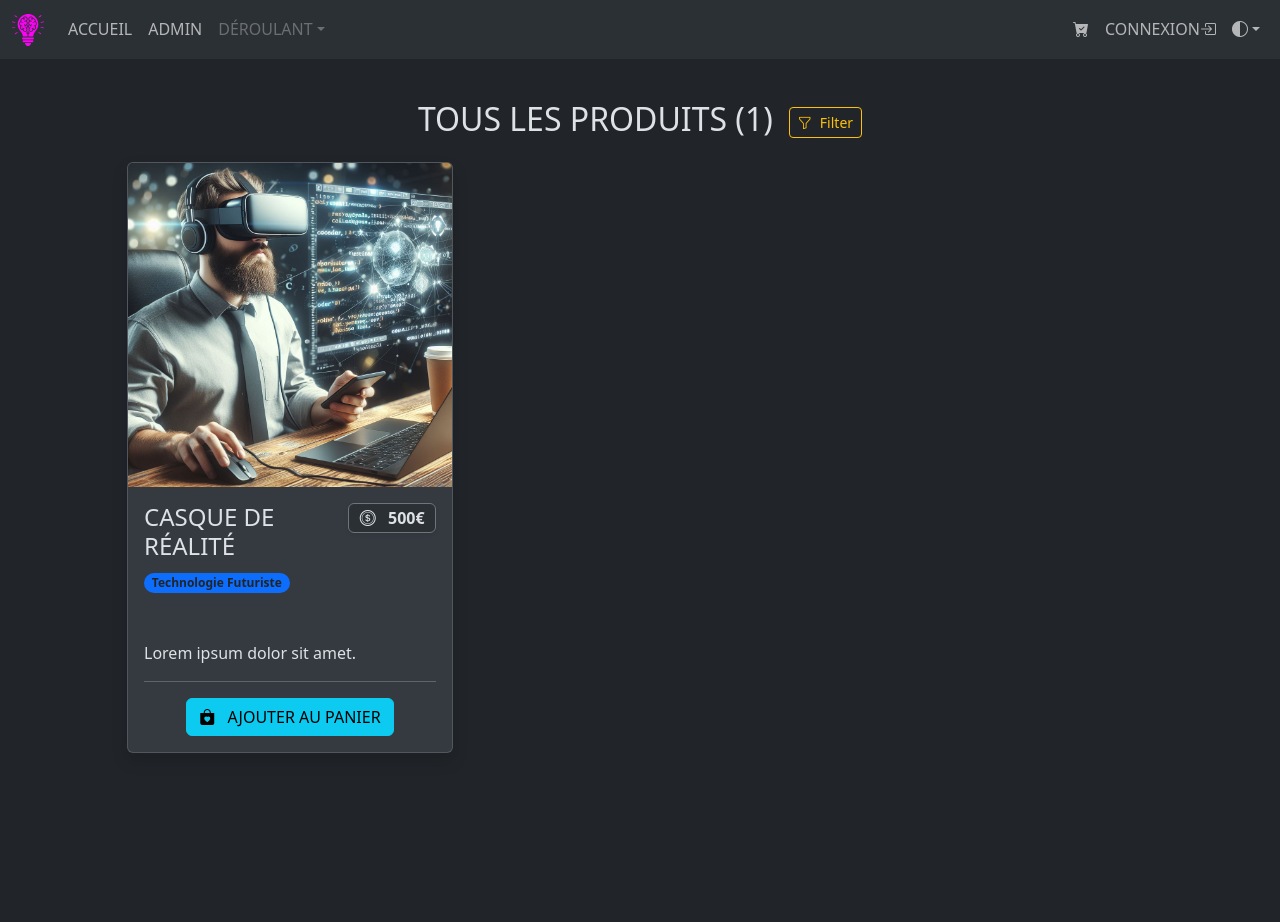
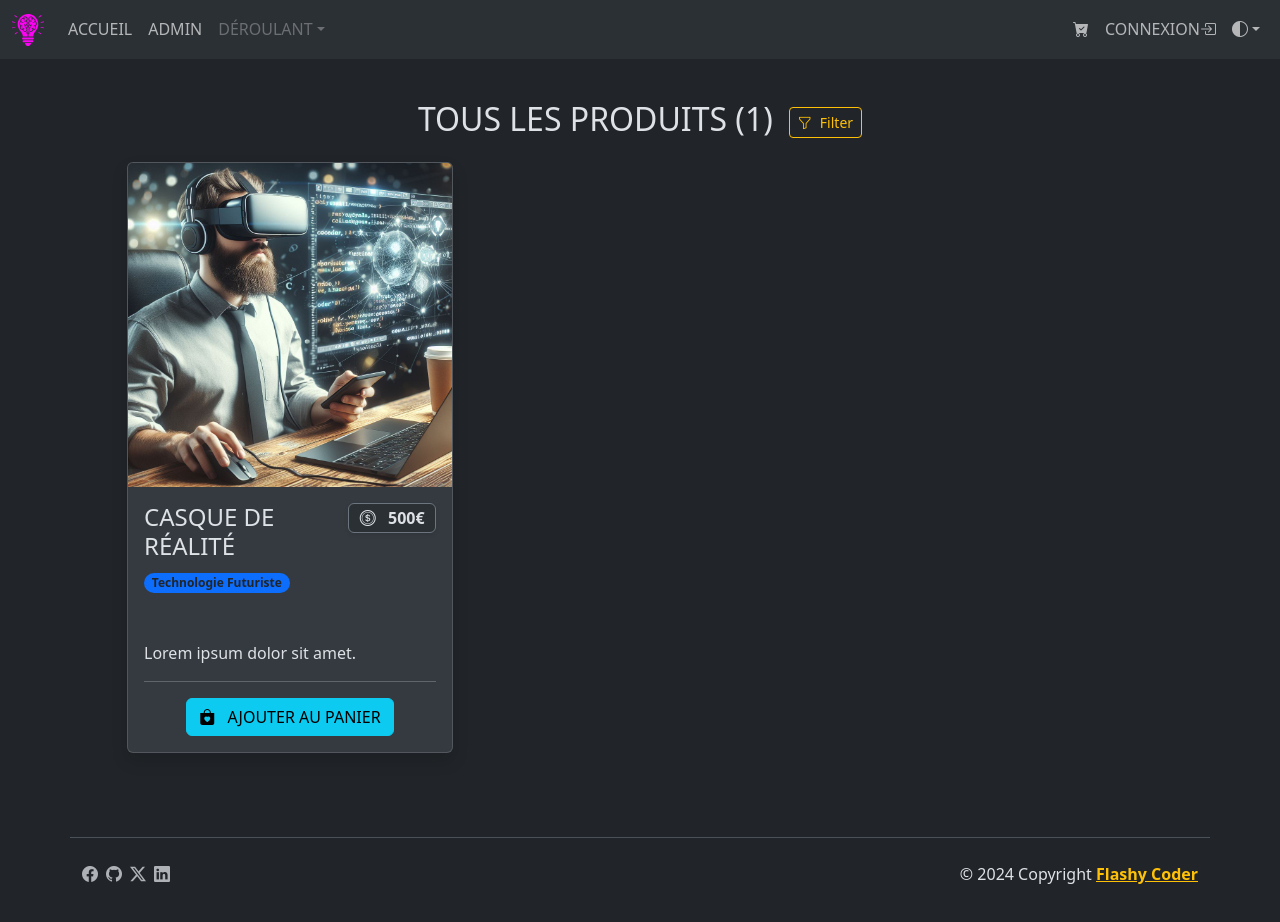
Before and after one commit to QuentinGra/Dev-Shop, a Vue app: page / in a window 1280 px wide. Shown: the top 922 px of the page. Before the commit the page ends 837 px from the top, so only its background shows below. Built offline with nearby package versions, Linux system fonts and the light colour scheme.

Commit message:
feat(home): add footer

```diff
--- a/src/components/TheFooter.vue
+++ b/src/components/TheFooter.vue
@@ -1,7 +1,45 @@
 <script setup lang="ts"></script>
 
 <template>
-  <footer></footer>
+  <footer>
+    <div class="container text-center d-md-flex justify-content-between py-4 mt-4 border-top">
+      <div class="mb-2 mb-md-0">
+        <ul class="p-0 m-0">
+          <li class="d-inline-block me-2">
+            <a href="" target="_blank" class="text-muted">
+              <i class="bi bi-facebook"></i>
+            </a>
+          </li>
+          <li class="d-inline-block me-2">
+            <a href="" target="_blank" class="text-muted">
+              <i class="bi bi-github"></i>
+            </a>
+          </li>
+          <li class="d-inline-block me-2">
+            <a href="" target="_blank" class="text-muted">
+              <i class="bi bi-twitter-x"></i>
+            </a>
+          </li>
+          <li class="d-inline-block">
+            <a href="" target="_blank" class="text-muted">
+              <i class="bi bi-linkedin"></i>
+            </a>
+          </li>
+        </ul>
+      </div>
+      <div class="text-center">
+        <p>
+          © 2024 Copyright
+          <a
+            href="https://github.com/QuentinGra/Dev-Shop"
+            class="fw-bold text-warning"
+            target="_blank"
+            >Flashy Coder</a
+          >
+        </p>
+      </div>
+    </div>
+  </footer>
 </template>
 
 <style scoped></style>
```
